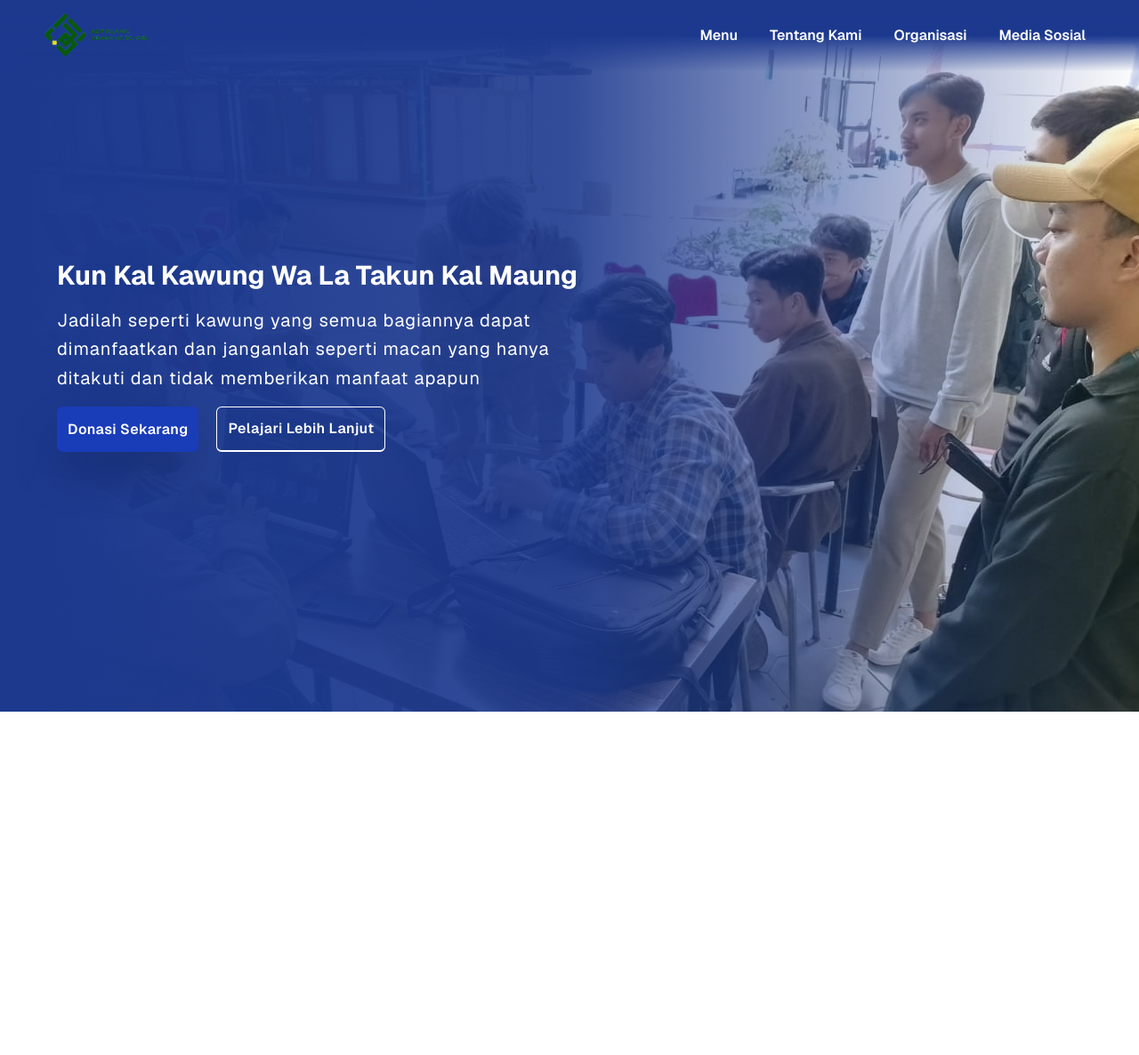
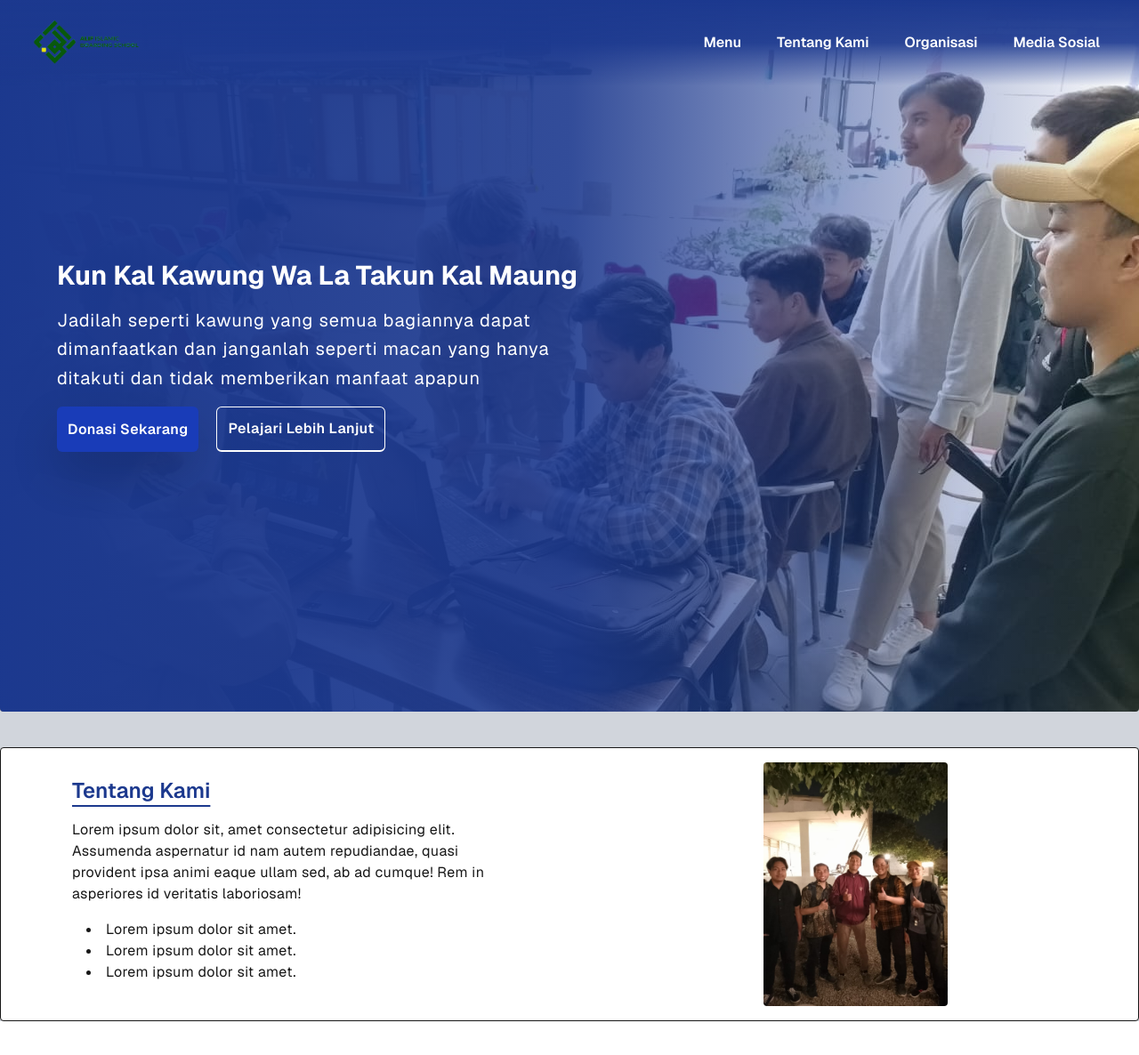
Before and after one commit to kangmiru/web-yayasan, a Next.js app: page / in a window 1280 px wide. Shown: the whole page at 89% size. Before the commit the page ends 800 px from the top, so only its background shows below. Built offline with nearby package versions, Linux system fonts and the light colour scheme.

Commit message:
menyelesaikan gambaran tentang kami

```diff
--- a/app/page.tsx
+++ b/app/page.tsx
@@ -1,22 +1,17 @@
-import Image from "next/image";
 import Navbar from "./ui/navbar";
-import { HeroParts } from "./ui/parts";
+import { AboutUsParts, HeroParts } from "./ui/parts";
 
 export default function Home() {
   return (
-    <div className="font-sans dark:bg-black">
-      <div className="">
-        {/* Navbar */}
-        <div className="h-24 w-full fixed">
-          <Navbar/>
-        </div>
+    <div className="font-sans dark:bg-black bg-gray-300">
+      {/* Navbar */}
+      <Navbar/>
 
-        {/* Hero Parts */}
-        <div className="">
-          <HeroParts/>
-        </div>
+      {/* Hero Parts */}
+      <HeroParts/>
 
-      </div>
+      {/* body */}
+      <AboutUsParts/>
 
     </div>
   );
--- a/app/ui/navbar.tsx
+++ b/app/ui/navbar.tsx
@@ -4,18 +4,18 @@ const menunav = ['menu', 'tentang kami', 'organisasi', 'media sosial']
 
 export default function(){
     return (
-        <nav className="bg-linear-to-b from-blue-900 via-blue-900">
-            <div className="mx-auto max-w-7xl px-2 lg:px-8">
-                <div className="relative flex h-20 items-center justify-between">
+        <nav className="bg-linear-to-b from-blue-900 via-blue-900/90 fixed h-24 w-full z-30">
+            <div className="mx-auto max-w-7xl px-4 lg:px-8 h-full">
+                <div className="flex h-full items-center justify-between">
 
-                    <div className="flex shrink-0 items-center">
+                    <div className="flex items-center">
                         <img
                             src="img/logo1.png"
                             alt=""
-                            className="h-16 w-auto m-3"
+                            className="h-16 w-auto"
                         />
                     </div>
-                    <div className="flex items-center justify-center gap-3 mx-4">
+                    <div className="flex items-center gap-4 ">
                         {menunav.map((menu,index) => {
                             return(
                                 <div key={index}>
--- a/app/ui/parts.tsx
+++ b/app/ui/parts.tsx
@@ -3,7 +3,7 @@ import { ButtonA, ButtonB } from "./button";
 
 export function HeroParts(){
     return(
-        <section className=" w-full h-full -z-10 overflow-hidden absolute">
+        <section className="w-full h-screen overflow-hidden relative rounded-sm">
 
             {/* Hero Image */}
             <Image
@@ -11,13 +11,14 @@ export function HeroParts(){
                 alt=""
                 fill
                 className="object-cover"
+                loading="lazy"
             />
 
             {/* Gradasi overlay */}
-            <div className="absolute inset-0 z-10 bg-linear-to-r from-blue-900 via-blue-900/90"></div>
+            <div className="absolute inset-0 bg-linear-to-r from-blue-900 via-blue-900/90"></div>
 
             {/* Konten hero */}
-            <div className="absolute z-20 flex h-full items-center ms-10">
+            <div className="relative z-10 flex h-full items-center ms-10">
                 <div className="max-w-7xl mx-auto px-6 text-white">
                     <h1 className="capitalize text-3xl font-bold leading-9 my-4">
                         kun kal kawung wa la takun kal maung
@@ -34,3 +35,35 @@ export function HeroParts(){
         </section>
     )
 }
+
+export function AboutUsParts(){
+    return(
+        <section className="my-10 max-w-screen border rounded-sm bg-white">
+            <div className="grid grid-cols-6 gap-2 my-4">
+                <div className="col-start-1 col-end-4 mx-20">
+                    <h2 className="capitalize text-start text-2xl font-semibold text-blue-900 my-4 underline underline-offset-8">
+                        tentang kami
+                    </h2>
+                    <p className="tracking-wide text-md">
+                        Lorem ipsum dolor sit, amet consectetur adipisicing elit. Assumenda aspernatur id nam autem repudiandae, quasi provident ipsa animi eaque ullam sed, ab ad cumque! Rem in asperiores id veritatis laboriosam!
+                    </p>
+                    <p className="tracking-wide mx-4 mt-4 text-md">
+                        <li>Lorem ipsum dolor sit amet.</li>
+                        <li>Lorem ipsum dolor sit amet.</li>
+                        <li>Lorem ipsum dolor sit amet.</li>
+                    </p>
+                </div>
+
+               <div className="col-start-5 col-end-6">
+                    <Image
+                        src={'/img/aboutus.jpg'}
+                        alt=""
+                        width={300}
+                        height={400}
+                        className="rounded-sm"
+                    />
+               </div>
+            </div>
+        </section>
+    )
+}
```
Also changed, not shown: public/img/aboutus.jpg (added).
